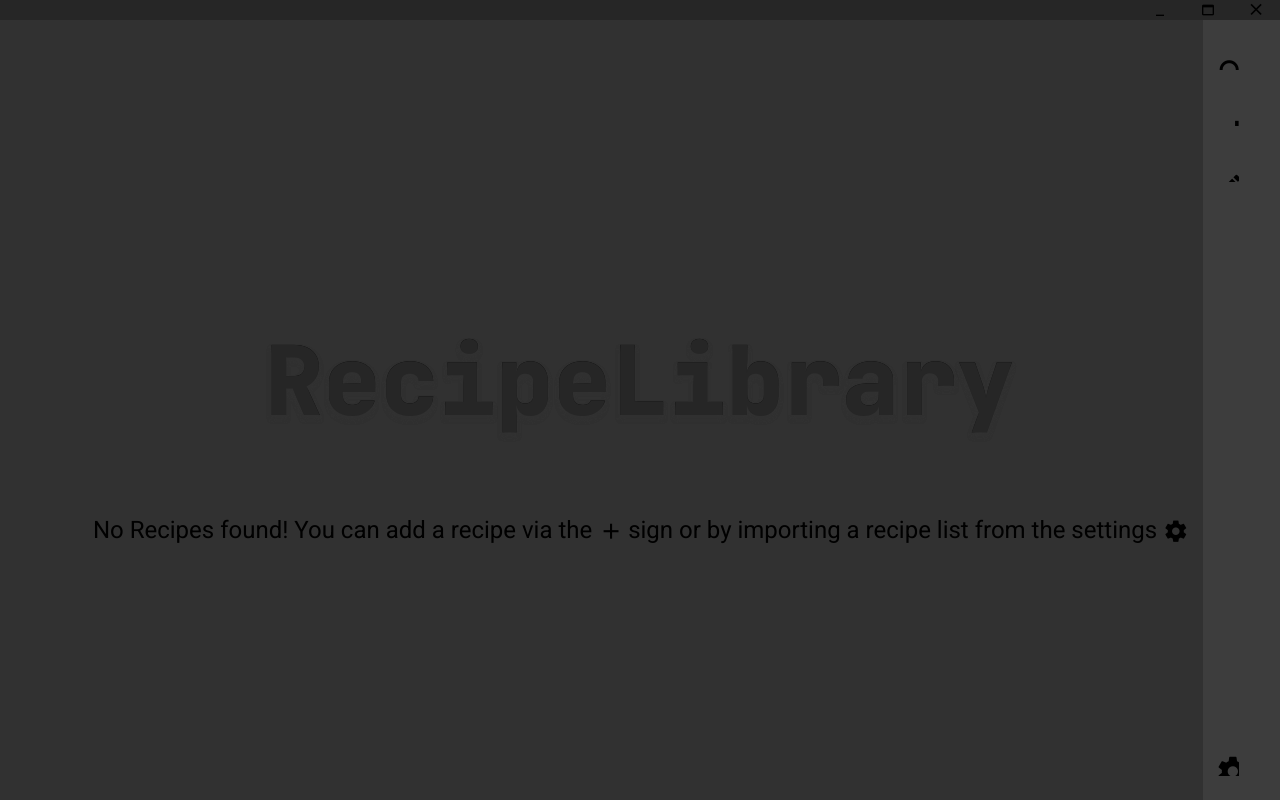
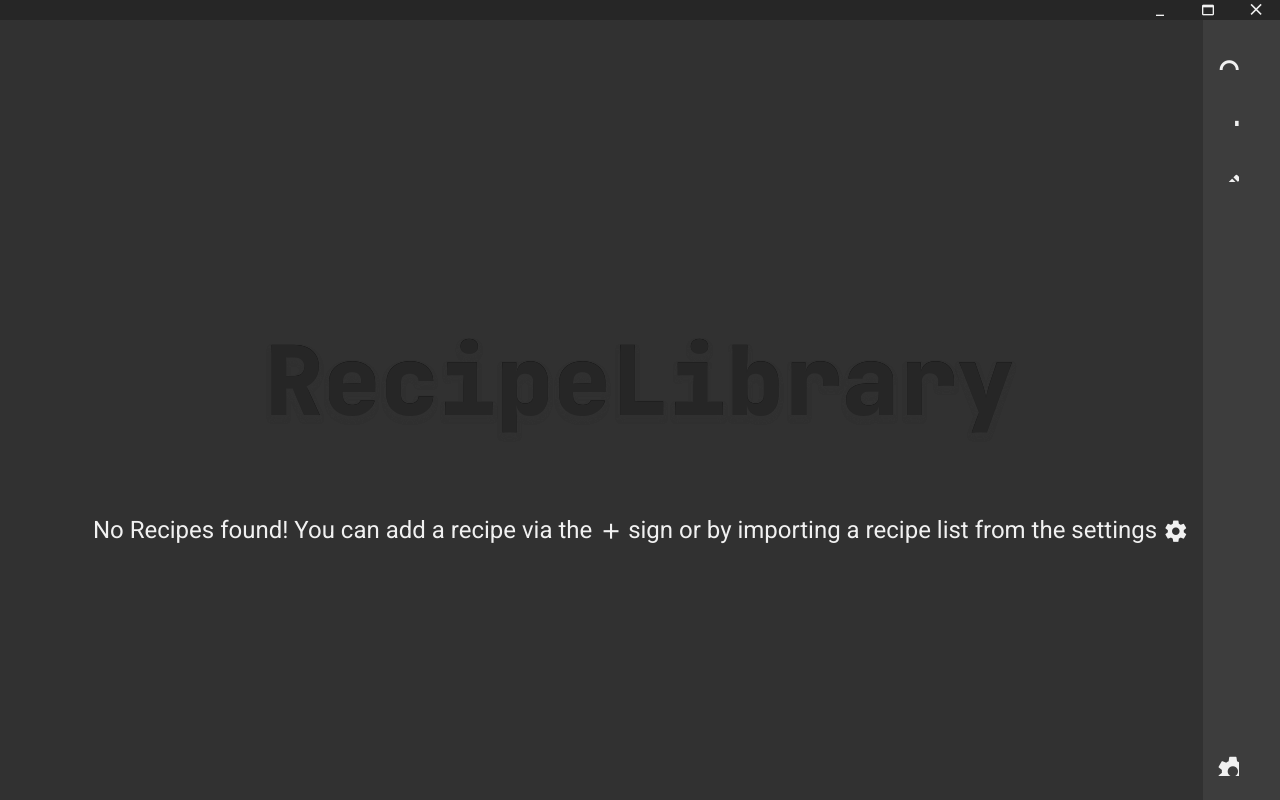
Before and after one commit to NewCeptionDev/RecipeLibrary, an Angular app: page / in a window 1280 px wide. Built offline with nearby package versions, Linux system fonts and the light colour scheme.

Commit message:
fix font color

```diff
--- a/src/styles.scss
+++ b/src/styles.scss
@@ -68,6 +68,7 @@ body {
   margin: 0;
   font-family: Roboto, "Helvetica Neue", sans-serif;
   background-color: map.get(palette.$recipe-black-palette, 800);
+  color: map.get(palette.$recipe-black-palette, 200);
 }
 
 app-toolbar {
```
